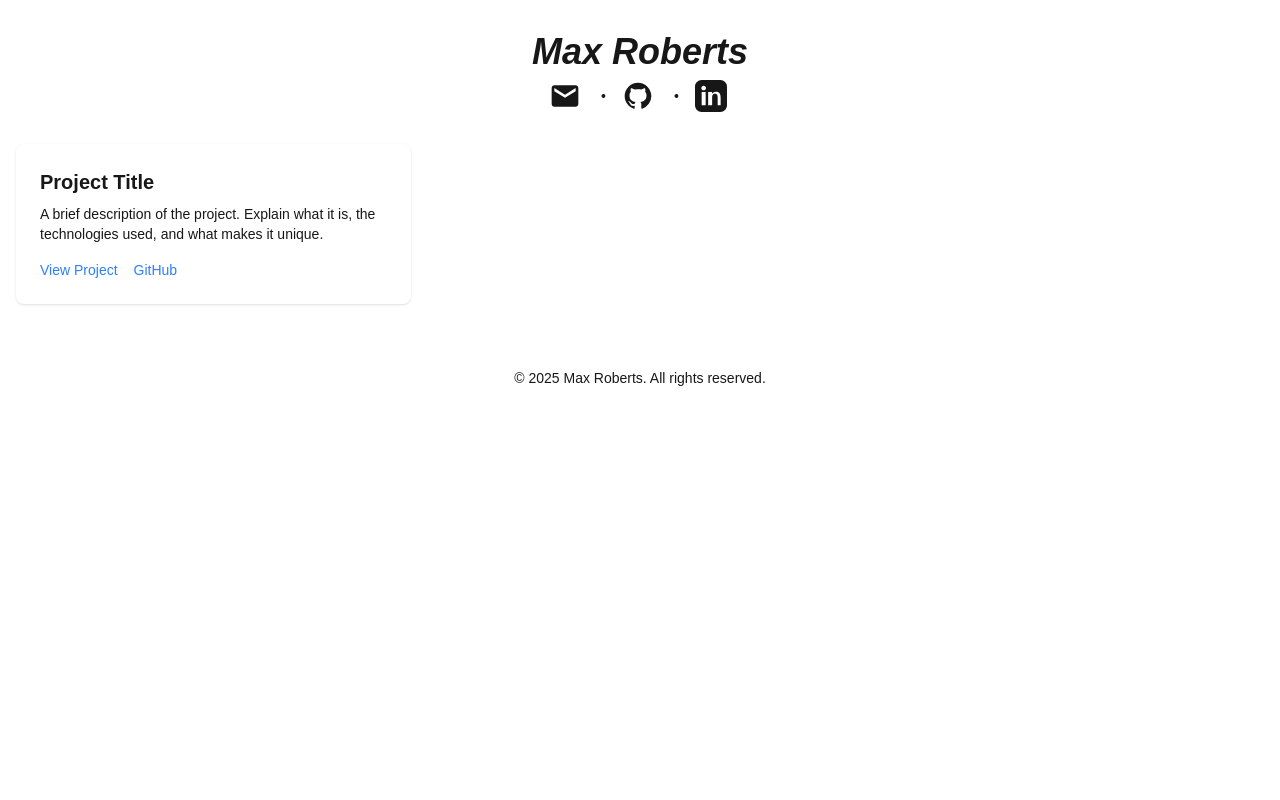
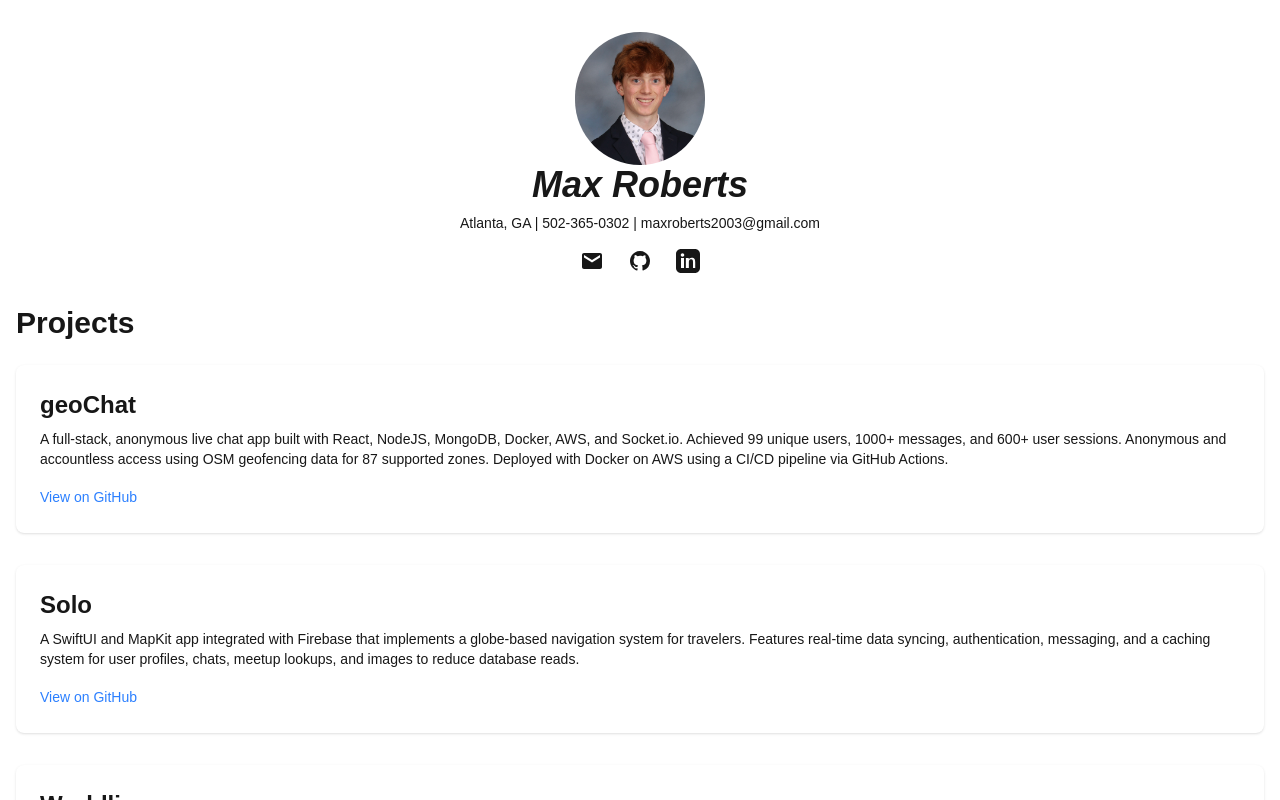
Before and after one commit to TheMaxRob/TheMaxRob.github.io, a Next.js app: page / in a window 1280 px wide. Both pictures are taken after a click on the element "Max Roberts". Shown: the top 800 px of the page. Built offline with nearby package versions, Linux system fonts and the light colour scheme.

Commit message:
Populated portfolio with resume items

```diff
--- a/src/components/MainSite.tsx
+++ b/src/components/MainSite.tsx
@@ -1,5 +1,7 @@
 'use client';
 import Link from 'next/link';
+import Image from 'next/image';
+import headshot from '../../public/headshot.jpg';
 
 export default function MainSite() {
   return (
@@ -7,33 +9,52 @@ export default function MainSite() {
       {/* Header */}
       <header className="py-8 text-center">
         <div className="flex flex-col items-center">
+          <Image
+              src={headshot}
+              alt="Max Roberts"
+              width={130}
+              height={130}
+              className="rounded-full"
+            />
           <h1 className="text-4xl font-bold italic">Max Roberts</h1>
-          <nav className="mt-2 space-x-4 text-sm flex items-center">
+          <p className="mt-2 text-sm">
+            Atlanta, GA | 502-365-0302 |{' '}
+            <Link
+              href="mailto:maxroberts2003@gmail.com"
+              target="_blank"
+              rel="noopener noreferrer"
+              className="hover:underline"
+            >
+              maxroberts2003@gmail.com
+            </Link>
+          </p>
+          <nav className="mt-4 flex space-x-6 items-center">
+            {/* Gmail Icon */}
             <a
               href="mailto:maxroberts2003@gmail.com"
+              target="_blank"
+              rel="noopener noreferrer"
               className="flex items-center hover:underline"
             >
-              {/* Gmail Icon */}
               <svg
                 xmlns="http://www.w3.org/2000/svg"
-                className="h-8 w-8 mr-1"
+                className="h-6 w-6"
                 viewBox="0 0 24 24"
                 fill="currentColor"
               >
                 <path d="M20,4H4C2.897,4,2,4.897,2,6v12c0,1.103,0.897,2,2,2h16c1.103,0,2-0.897,2-2V6C22,4.897,21.103,4,20,4z M20,8.382l-8,5.019l-8-5.019V6l8,5l8-5V8.382z" />
               </svg>
             </a>
-            <span>•</span>
+            {/* GitHub Icon */}
             <a
-              href="https://github.com/themaxroberts"
+              href="https://github.com/TheMaxRob"
               target="_blank"
               rel="noopener noreferrer"
               className="flex items-center hover:underline"
             >
-              {/* GitHub Icon */}
               <svg
                 xmlns="http://www.w3.org/2000/svg"
-                className="h-8 w-8 mr-1"
+                className="h-6 w-6"
                 viewBox="0 0 24 24"
                 fill="currentColor"
               >
@@ -44,17 +65,16 @@ export default function MainSite() {
                 />
               </svg>
             </a>
-            <span>•</span>
+            {/* LinkedIn Icon */}
             <a
               href="https://linkedin.com/in/maxwroberts"
               target="_blank"
               rel="noopener noreferrer"
               className="flex items-center hover:underline"
             >
-              {/* LinkedIn Icon */}
               <svg
                 xmlns="http://www.w3.org/2000/svg"
-                className="h-8 w-8 mr-1"
+                className="h-6 w-6"
                 viewBox="0 0 24 24"
                 fill="currentColor"
               >
@@ -65,37 +85,183 @@ export default function MainSite() {
         </div>
       </header>
 
-      {/* Projects Grid */}
-      <main className="container mx-auto px-4 pb-10">
-        <section className="grid gap-8 grid-cols-1 md:grid-cols-2 lg:grid-cols-3">
-          {/* Example Project Card */}
-          <div className="bg-white dark:bg-gray-800 p-6 rounded-lg shadow hover:shadow-lg transition-shadow">
-            <h2 className="text-xl font-semibold">Project Title</h2>
+      {/* Projects Section */}
+      <section className="container mx-auto px-4 pb-10">
+        <h2 className="text-3xl font-bold mb-6">Projects</h2>
+        <div className="space-y-8">
+          {/* geoChat */}
+          <div className="p-6 bg-white dark:bg-gray-800 rounded-lg shadow">
+            <h3 className="text-2xl font-semibold">geoChat</h3>
             <p className="mt-2 text-sm">
-              A brief description of the project. Explain what it is, the technologies used, and what makes it unique.
+              A full-stack, anonymous live chat app built with React, NodeJS, MongoDB, Docker, AWS, and Socket.io. Achieved 99 unique users, 1000+ messages, and 600+ user sessions. Anonymous and accountless access using OSM geofencing data for 87 supported zones. Deployed with Docker on AWS using a CI/CD pipeline via GitHub Actions.
             </p>
-            <div className="mt-4 flex space-x-4">
+            <div className="mt-4 space-x-4">
               <a
-                href="#"
-                className="text-blue-500 hover:underline text-sm"
+                href="https://github.com/ShaneBerhoff/geoChat"
                 target="_blank"
                 rel="noopener noreferrer"
+                className="text-blue-500 hover:underline text-sm"
               >
-                View Project
-              </a>
-              <a
-                href="#"
-                className="text-blue-500 hover:underline text-sm"
-                target="_blank"
-                rel="noopener noreferrer"
-              >
-                GitHub
+                View on GitHub
               </a>
             </div>
           </div>
-          {/* Repeat similar project cards for additional projects */}
-        </section>
-      </main>
+
+          {/* Solo */}
+          <div className="p-6 bg-white dark:bg-gray-800 rounded-lg shadow">
+            <h3 className="text-2xl font-semibold">Solo</h3>
+            <p className="mt-2 text-sm">
+              A SwiftUI and MapKit app integrated with Firebase that implements a globe-based navigation system for travelers. Features real-time data syncing, authentication, messaging, and a caching system for user profiles, chats, meetup lookups, and images to reduce database reads.
+            </p>
+            <div className="mt-4 space-x-4">
+              <a
+                href="https://github.com/TheMaxRob/Solo"
+                target="_blank"
+                rel="noopener noreferrer"
+                className="text-blue-500 hover:underline text-sm"
+              >
+                View on GitHub
+              </a>
+            </div>
+          </div>
+
+          {/* Worldline */}
+          <div className="p-6 bg-white dark:bg-gray-800 rounded-lg shadow">
+            <h3 className="text-2xl font-semibold">Worldline</h3>
+            <p className="mt-2 text-sm">
+              A React Native app built with Expo and Mapbox to visualize photo library metadata. Features include EXIF statistics, location layers, and a custom “worldline” animation that travels between users’ photo library locations.
+            </p>
+            <div className="mt-4 space-x-4">
+              <a
+                href="https://github.com/emory-worldline/worldline"
+                target="_blank"
+                rel="noopener noreferrer"
+                className="text-blue-500 hover:underline text-sm"
+              >
+                View on GitHub
+              </a>
+            </div>
+          </div>
+
+          {/* Venmo-Receipt-Scanner */}
+          <div className="p-6 bg-white dark:bg-gray-800 rounded-lg shadow">
+            <h3 className="text-2xl font-semibold">Venmo-Receipt-Scanner</h3>
+            <p className="mt-2 text-sm">
+              A full-stack app using React Native, Python/Flask, Pytesseract, and OpenCV to parse receipt items. Integrates with the Venmo API to allow users to assign items to friends and automatically send Venmo requests.
+            </p>
+            <div className="mt-4 space-x-4">
+              <a
+                href="https://github.com/TheMaxRob/Venmo-Receipt-Scanner"
+                target="_blank"
+                rel="noopener noreferrer"
+                className="text-blue-500 hover:underline text-sm"
+              >
+                View on GitHub
+              </a>
+            </div>
+          </div>
+
+          {/* Raspberry Pi Friend Recognizer */}
+          <div className="p-6 bg-white dark:bg-gray-800 rounded-lg shadow">
+            <h3 className="text-2xl font-semibold">Raspberry Pi Friend Recognizer</h3>
+            <p className="mt-2 text-sm">
+              A facial recognition system built in C++ and OpenCV designed to differentiate friends in real time using a Raspberry Pi Camera Kit. (In Progress)
+            </p>
+          </div>
+        </div>
+      </section>
+
+      {/* Professional Experience Section */}
+      <section className="container mx-auto px-4 pb-10">
+        <h2 className="text-3xl font-bold mb-6">Professional Experience</h2>
+        <div className="space-y-8">
+          {/* nCent Holdings */}
+          <div className="p-6 bg-white dark:bg-gray-800 rounded-lg shadow">
+            <h3 className="text-2xl font-semibold">nCent Holdings</h3>
+            <p className="text-sm italic">Full-Stack Engineer Intern | 10/2024 – Present</p>
+            <ul className="list-disc list-inside mt-2 text-sm">
+              <li>
+                Utilizing React and Node.js to design and develop the nCent platform, including the database system and data models.
+              </li>
+              <li>
+                Decreased time-to-market for the MVP through Agile workflows and project management with Jira.
+              </li>
+            </ul>
+          </div>
+
+          {/* Emory Computer Research Lab */}
+          <div className="p-6 bg-white dark:bg-gray-800 rounded-lg shadow">
+            <h3 className="text-2xl font-semibold">Emory Computer Research Lab</h3>
+            <p className="text-sm italic">Undergraduate Researcher | 09/2024 – Present</p>
+            <ul className="list-disc list-inside mt-2 text-sm">
+              <li>
+                Conducting research on using simultaneous RFID Tag Readers to create a programmable ecosystem of IoT stickers.
+              </li>
+              <li>
+                Focusing on embedding internet capabilities into the environment through DIY projects.
+              </li>
+            </ul>
+          </div>
+
+          {/* Guardian Owl Digital */}
+          <div className="p-6 bg-white dark:bg-gray-800 rounded-lg shadow">
+            <h3 className="text-2xl font-semibold">Guardian Owl Digital</h3>
+            <p className="text-sm italic">Development Intern | 06/2024 – 08/2024</p>
+            <ul className="list-disc list-inside mt-2 text-sm">
+              <li>
+                Managed the company's blog with a focus on SEO optimization.
+              </li>
+              <li>
+                Created a GPT model for advertising and website audits.
+              </li>
+              <li>
+                Collaborated in biweekly team meetings to discuss marketing strategies.
+              </li>
+            </ul>
+          </div>
+        </div>
+      </section>
+
+      {/* Education Section */}
+      <section className="container mx-auto px-4 pb-10">
+        <h2 className="text-3xl font-bold mb-6">Education</h2>
+        <div className="p-6 bg-white dark:bg-gray-800 rounded-lg shadow">
+          <h3 className="text-2xl font-semibold">Emory University | Emory College</h3>
+          <p className="text-sm italic">Atlanta, GA | Aug 2022 - May 2026</p>
+          <p className="mt-2 text-sm">
+            Bachelor of Science in Computer Science, Minor in Economics<br />
+            Cumulative GPA: 3.65/4.0<br />
+            Relevant Coursework: ML, Database Systems, Linear Algebra, Machine Level Programming, Data Structures & Algorithms
+          </p>
+        </div>
+      </section>
+
+      {/* Community Involvement Section */}
+      <section className="container mx-auto px-4 pb-10">
+        <h2 className="text-3xl font-bold mb-6">Community Involvement</h2>
+        <div className="space-y-8">
+          {/* Emory Impact Investing Group */}
+          <div className="p-6 bg-white dark:bg-gray-800 rounded-lg shadow">
+            <h3 className="text-2xl font-semibold">Emory Impact Investing Group</h3>
+            <p className="text-sm italic">Senior Analyst | 01/2023 – 09/2024</p>
+            <ul className="list-disc list-inside mt-2 text-sm">
+              <li>Managed a $250,000 investment fund to provide microloans and pro-bono consulting to Atlanta entrepreneurs.</li>
+            </ul>
+          </div>
+
+          {/* Emory Rock Climbing Team */}
+          <div className="p-6 bg-white dark:bg-gray-800 rounded-lg shadow">
+            <h3 className="text-2xl font-semibold">Emory Rock Climbing Team</h3>
+            <p className="text-sm italic">Member | 08/2023 – 12/2024</p>
+          </div>
+
+          {/* Kappa Alpha Epsilon */}
+          <div className="p-6 bg-white dark:bg-gray-800 rounded-lg shadow">
+            <h3 className="text-2xl font-semibold">Kappa Alpha Epsilon</h3>
+            <p className="text-sm italic">Philanthropy and Fundraising Chair | Oct 2024 – Present</p>
+          </div>
+        </div>
+      </section>
 
       {/* Footer */}
       <footer className="text-center py-6">
```
